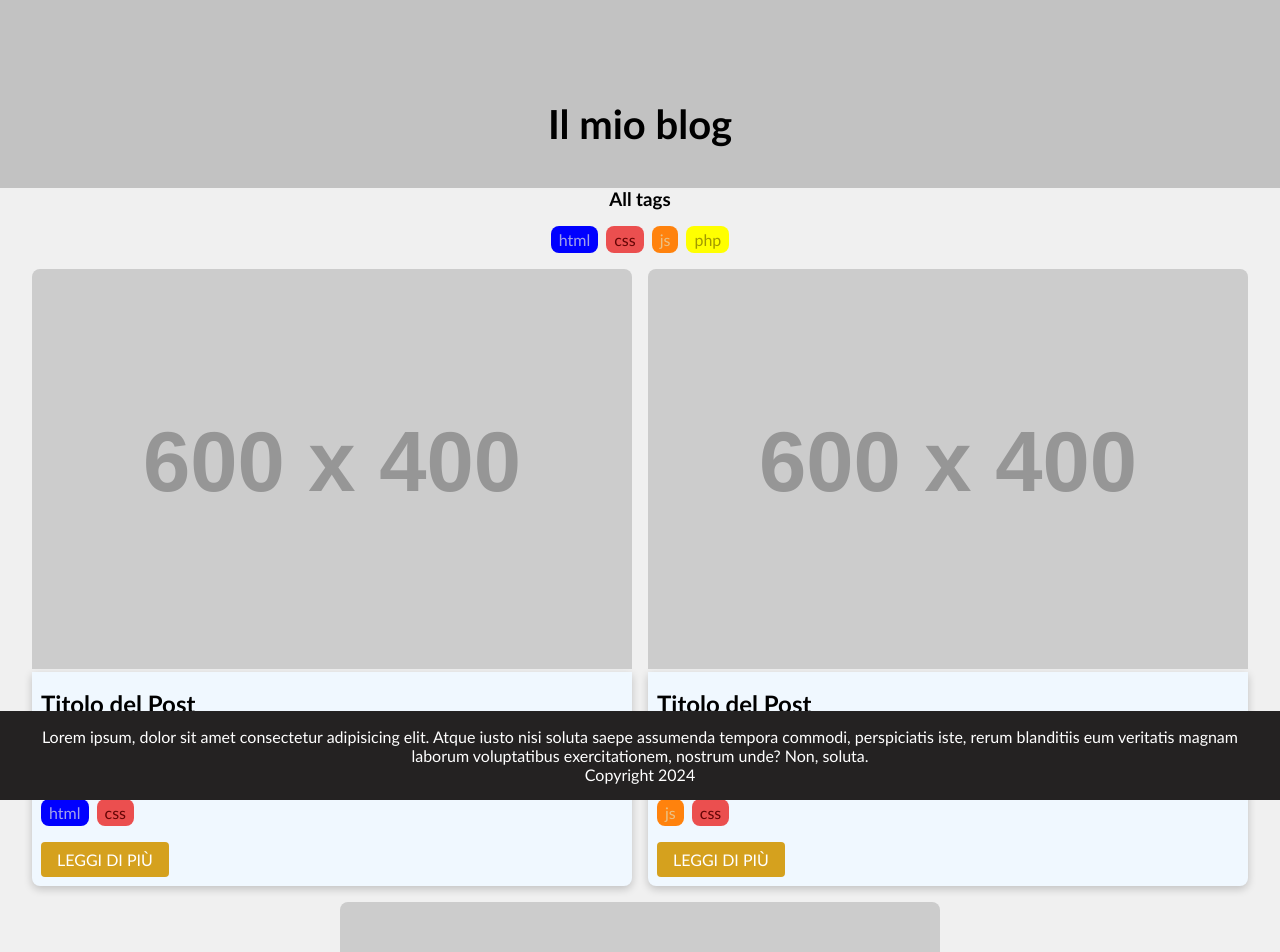
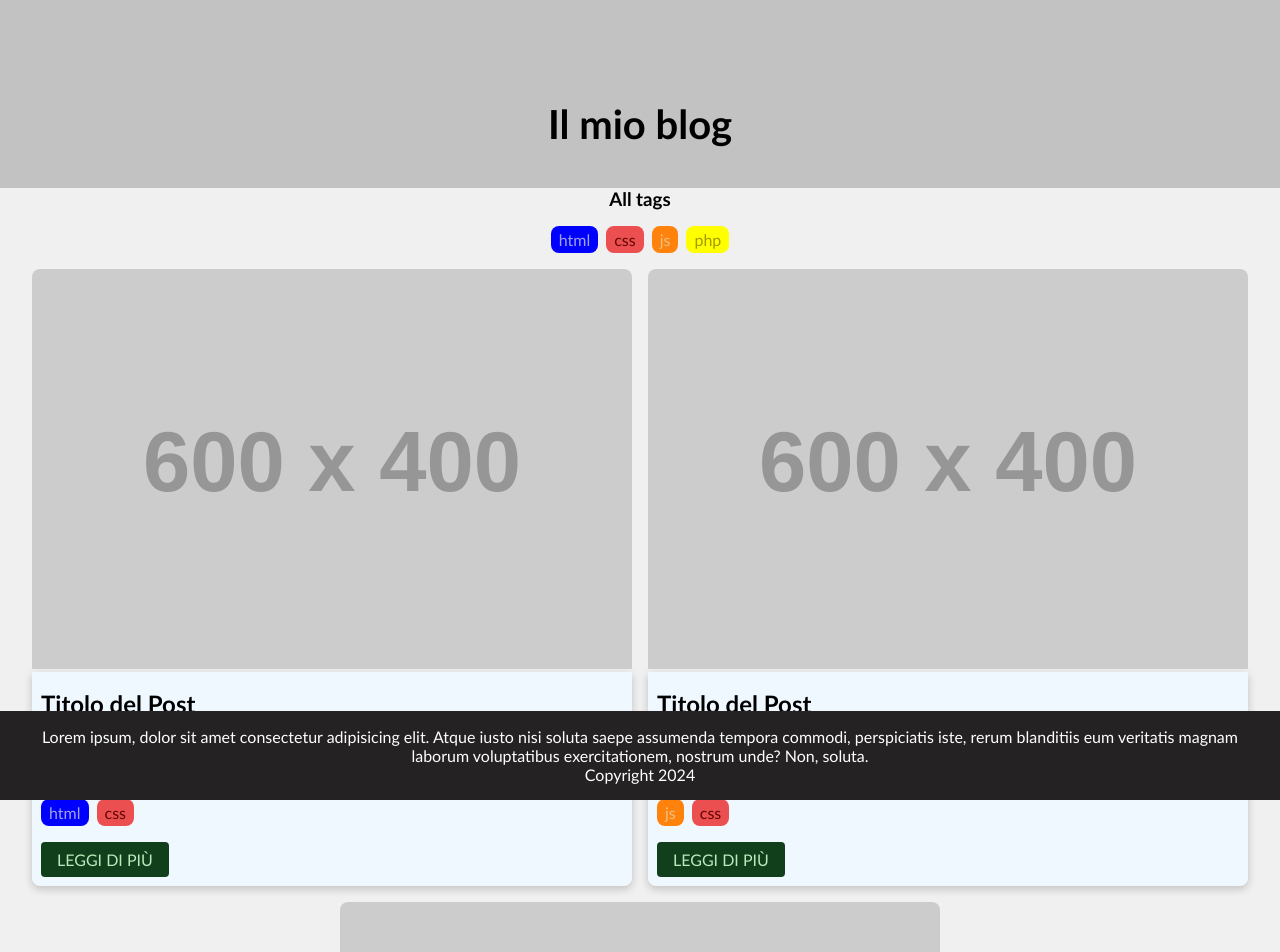
Before and after one commit to elisabichiappini/react-blog-cards, a React (Vite) app: page / in a window 1280 px wide. Shown: the top 952 px of the page. Built offline with nearby package versions, Linux system fonts and the light colour scheme.

Commit message:
feat: bottone

```diff
--- a/src/assets/components/Button/Button.css
+++ b/src/assets/components/Button/Button.css
@@ -1,9 +1,9 @@
 .btn-primary {
-    background-color: rgb(213, 161, 30);
+    background-color: rgb(17, 63, 28);
     padding: 8px 16px;
     border-radius: 4px;
     text-transform: uppercase;
-    color: white;
+    color: rgb(188, 233, 185);
     margin-top: 16px;
     font-weight: lighter;
 }
```
